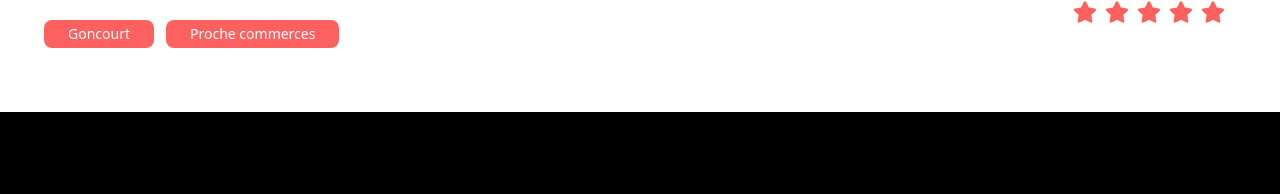
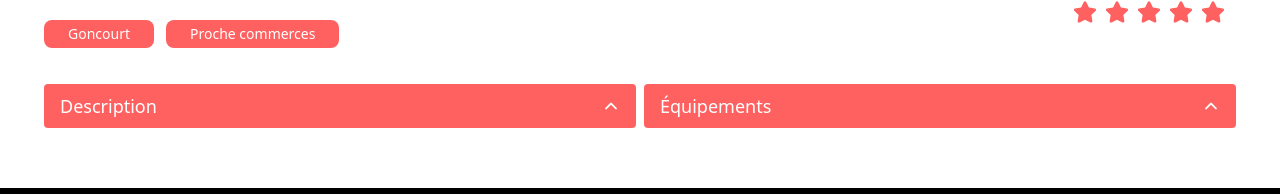
Before and after one commit to Karlito14/kasa-nextJs, a Next.js app: page /house/0979876d in a window 1280 px wide. Shown: the part 591-785 px from the top of the page. Built offline with nearby package versions, Linux system fonts and the light colour scheme.

Commit message:
affichage des dropdown page house

```diff
--- a/app/(pages)/globals.css
+++ b/app/(pages)/globals.css
@@ -5,7 +5,6 @@
 @layer components {
     .content-collapse {
         background-color: #F6F6F6;
-        margin-top: -5px;
         transition: all 0.4s;
         padding: 15px 20px;
     }
--- a/app/components/Collapse/Collapse.tsx
+++ b/app/components/Collapse/Collapse.tsx
@@ -8,7 +8,7 @@ export const Collapse = (props : { object : Rule | Equipement}) => {
 
     const renderContent = () => {
         if(typeof props.object.content === 'string') {
-            return <p className='content-collapse'>{props.object.content}</p>;
+            return <p className='content-collapse -mt-1'>{props.object.content}</p>;
         } else {
             const list: React.JSX.Element[] = [];
 
@@ -16,13 +16,13 @@ export const Collapse = (props : { object : Rule | Equipement}) => {
                 list.push(<li className='content-collapse' key={`${index}-${item}`}>{item}</li>);
             });
 
-            return <ul className='px-3 py-5'>{list}</ul>;
+            return <ul className='-mt-1 bg-[#F6F6F6]'>{list}</ul>;
         }
     };
 
     return (
-        <li className='w-full mb-4 md:w-11/12'>
-            <h3 className='flex justify-between text-white bg-[#FF6060] text-lg rounded py-2 px-4'>
+        <li className='w-full mb-4 md:w-11/12 first:mr-2'>
+            <h3 className='flex justify-between items-center text-white bg-[#FF6060] text-lg rounded py-2 px-4'>
                 {props.object.title}
                 <IoIosArrowDown
                     className='transition-all cursor-pointer font-bold'
--- a/app/components/HouseSheet/HouseSheet.tsx
+++ b/app/components/HouseSheet/HouseSheet.tsx
@@ -1,5 +1,6 @@
 import { House } from '../Card/Card';
 import { CarouselHouse } from '../Carousel/Carousel';
+import { Collapse } from '../Collapse/Collapse';
 import { Host } from '../Host/Host';
 import { TitleHouse } from '../TitleHouse/TitleHouse';
 
@@ -13,6 +14,10 @@ export const HouseSheet = (props: {house: House}) => {
                 <TitleHouse title={title} location={location} tags={tags} />
                 <Host host={host} rating={rating} />
             </section>
+            <ul className='flex flex-col md:flex-row list-none justify-between mt-4'>
+                <Collapse object={{title: 'Description', content: description}} />
+                <Collapse object={{title: 'Équipements', content: equipments}} />
+            </ul>
         </main>
     );
 };
```
